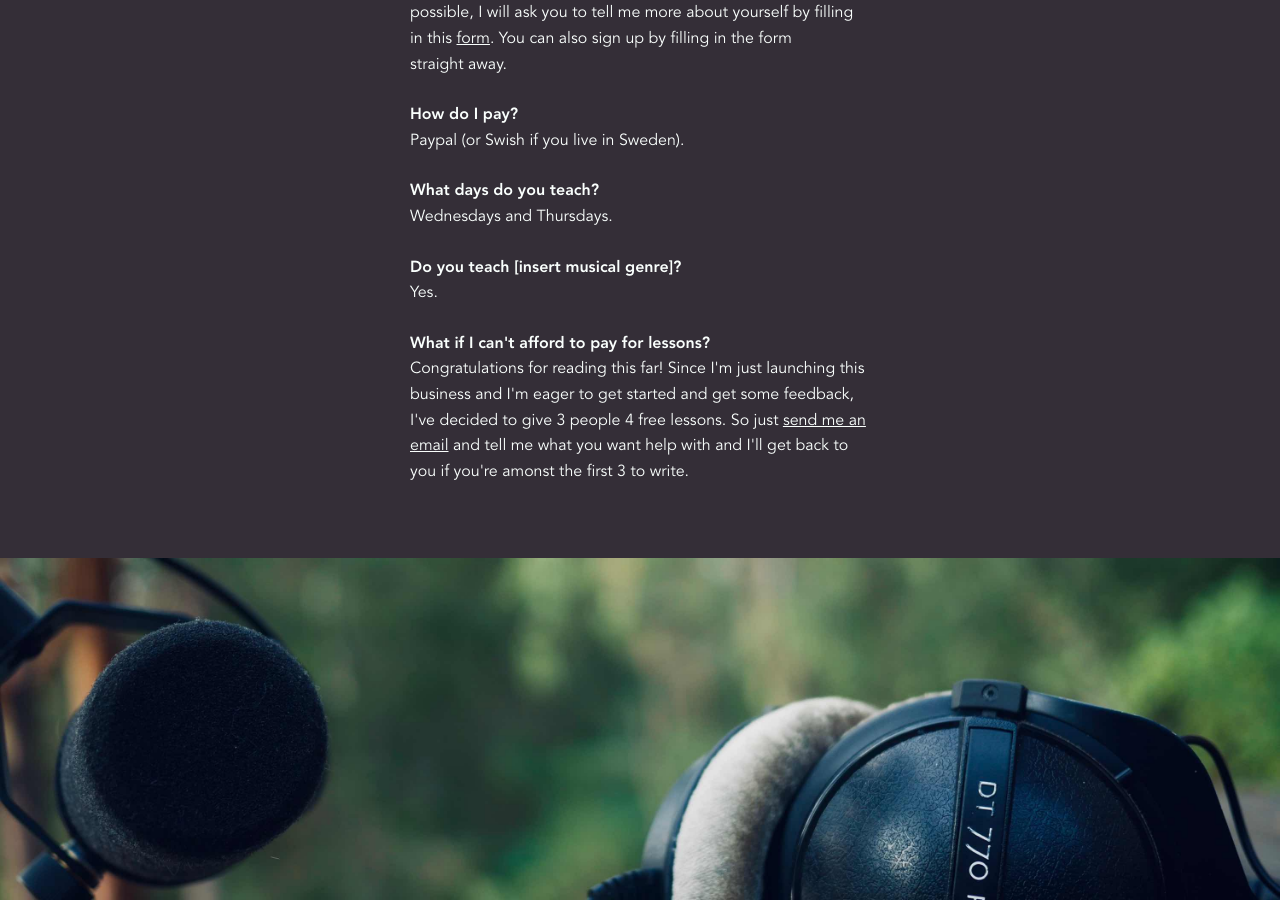
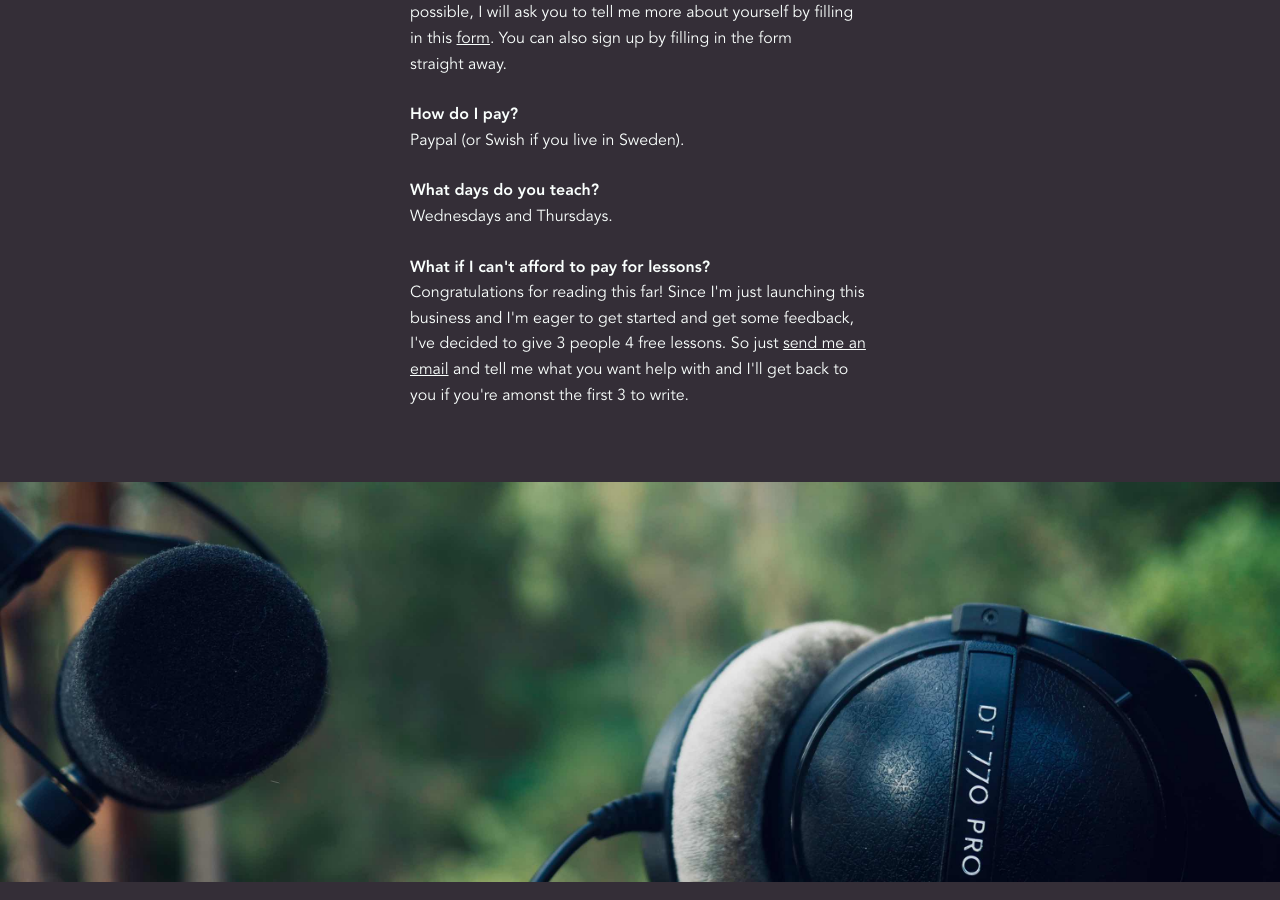
Before and after one commit to pletter/petterrylen.com, a Jekyll site: the page built from songwriting/index.markdown, in a window 1280 px wide and 900 px high, scrolled down 5108 px. Built offline with Jekyll 4.4.1, drawn with Linux system fonts in a browser that asks for light colours.

Commit message:
tog bort teach any genre

```diff
--- a/songwriting/index.markdown
+++ b/songwriting/index.markdown
@@ -178,10 +178,6 @@ image:
 	</div>
 	Wednesdays and&nbsp;Thursdays.
 	<div>
-	Do you teach [insert musical&nbsp;genre]?
-	</div>
-	Yes.
-	<div>
 	What if I can't afford to pay for&nbsp;lessons?
 	</div>
 	Congratulations for reading this far! Since I'm just launching this business and I'm eager to get started and get some feedback, I've decided to give 3 people 4 free lessons. So just <a href="mailto:hello@pianopetter.com?subject=Online Songwriting Lessons&body=Hi Petter, I'm interested in the offer of free songwriting lessons, is it still available?">send me an email</a> and tell me what you want help with and I'll get back to you if you're amonst the first 3 to&nbsp;write.
```
